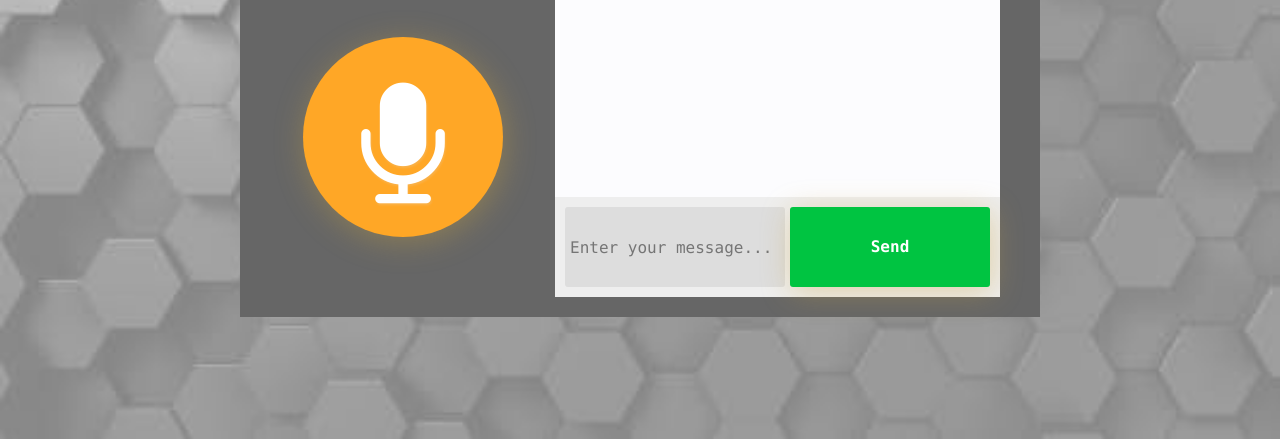
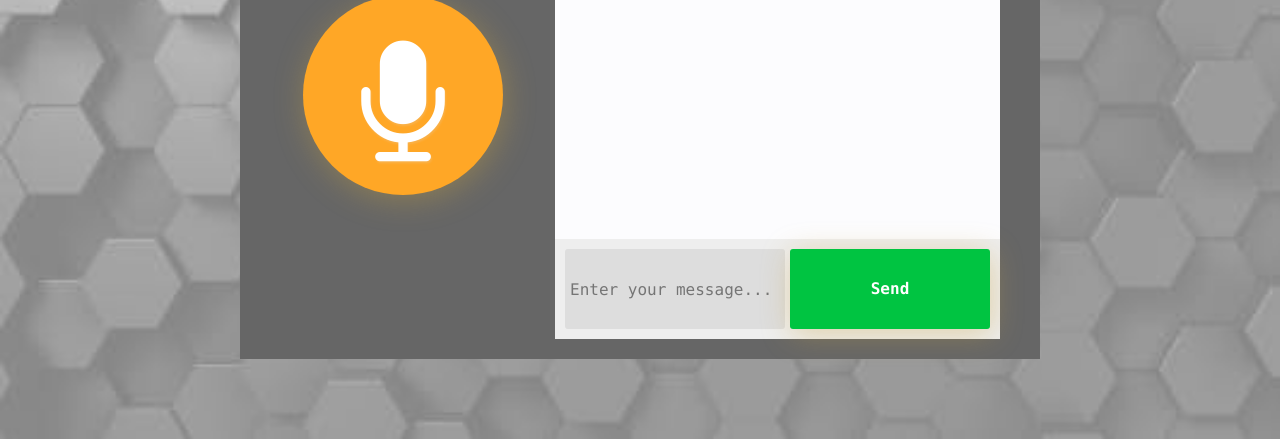
Before and after one commit to anjali142/Anywhere_Doctor, a website: page views/bot.html in a window 1280 px wide. Shown: the part 361-800 px from the top of the page. Drawn offline with nearby package versions, Linux system fonts and the light colour scheme; files that its build step writes are made by us from their sources; no server answers; files whose address does not match are found by name.

Commit message:
bot update

```diff
--- a/public/css/bot_style.css
+++ b/public/css/bot_style.css
@@ -79,9 +79,9 @@ button:focus {
 
 .msger-chat {
   flex: 1;
-  overflow-y: auto;
+  height: 500px;
+  overflow: scroll;
   padding: 6px;
-  padding-bottom: 200px;
 }
 .msger-chat::-webkit-scrollbar {
   width: 6px;
```
